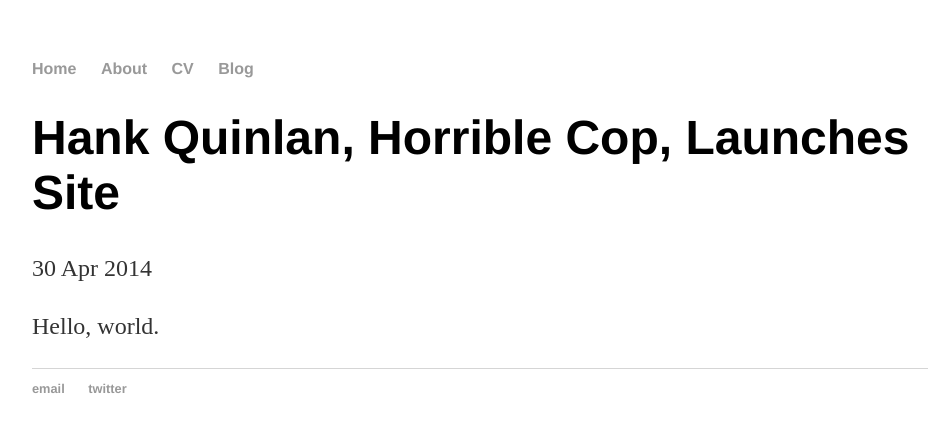
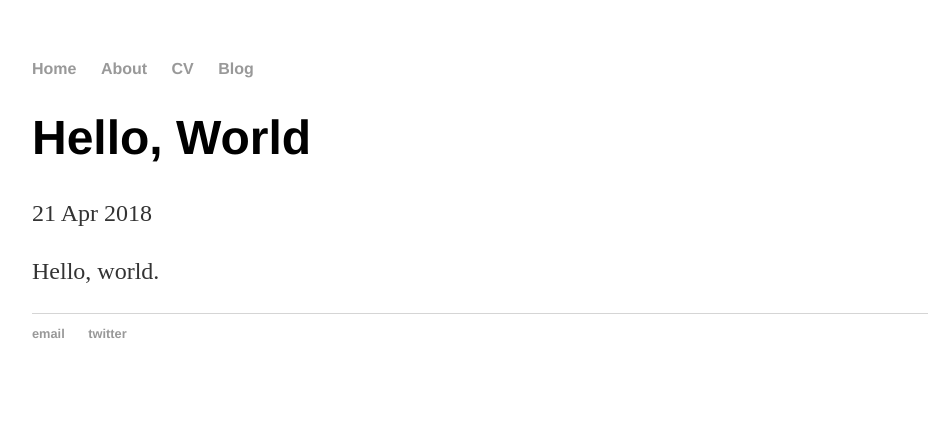
Before and after one commit to augustusodena/augustusodena.github.io, a Jekyll site: the page built from _posts/2018-04-21-hello-world.md, in a window 1280 px wide. Shown: the top 432 px of the page, without its empty margins (160-1099 px from the left). Built offline with Jekyll 4.4.1, drawn with Linux system fonts in a browser that asks for light colours.

Commit message:
Update 2018-04-21-hello-world.md

```diff
--- a/_posts/2018-04-21-hello-world.md
+++ b/_posts/2018-04-21-hello-world.md
@@ -1,7 +1,7 @@
 ---
 layout: post
-title: "Hank Quinlan, Horrible Cop, Launches Site"
-date: 2014-04-30
+title: "Hello, World"
+date: 2018-4-21
 ---
 
 Hello, world.
```
